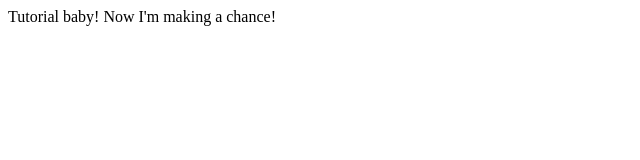
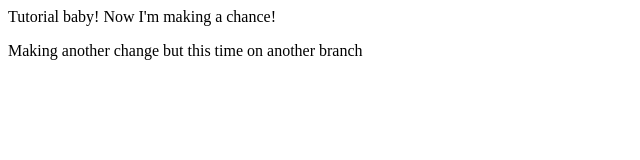
Before and after one commit to GucciPop/Git, a plain HTML site: page index.html in a window 1280 px wide. Shown: the whole page, without its empty margins (0-640 px from the left). Drawn offline with Linux system fonts and the light colour scheme.

Commit message:
made a change on a branch

```diff
--- a/index.html
+++ b/index.html
@@ -1 +1,2 @@
 <div>Tutorial baby! Now I'm making a chance!</div>
+<p>Making another change but this time on another branch</p>
```
